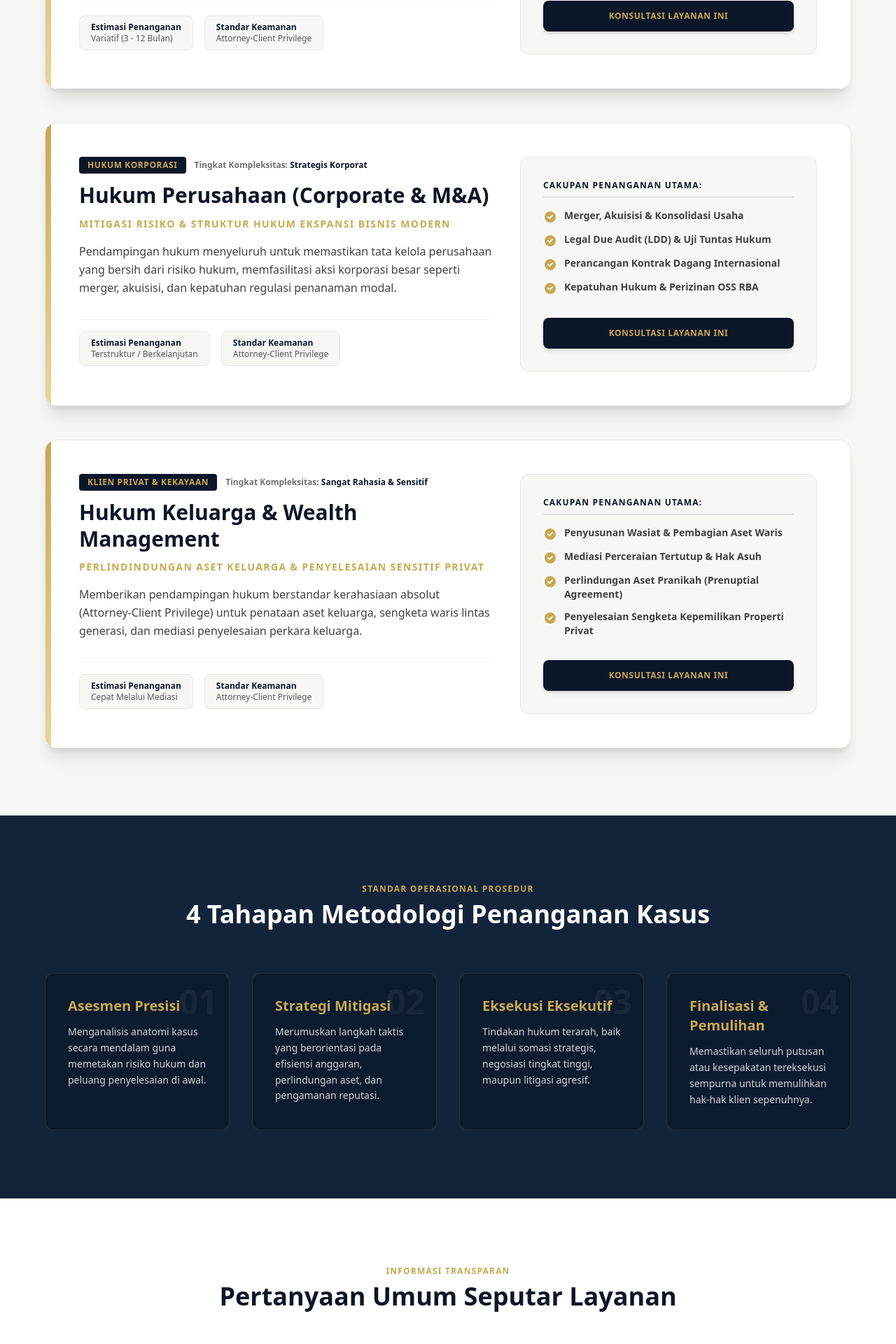
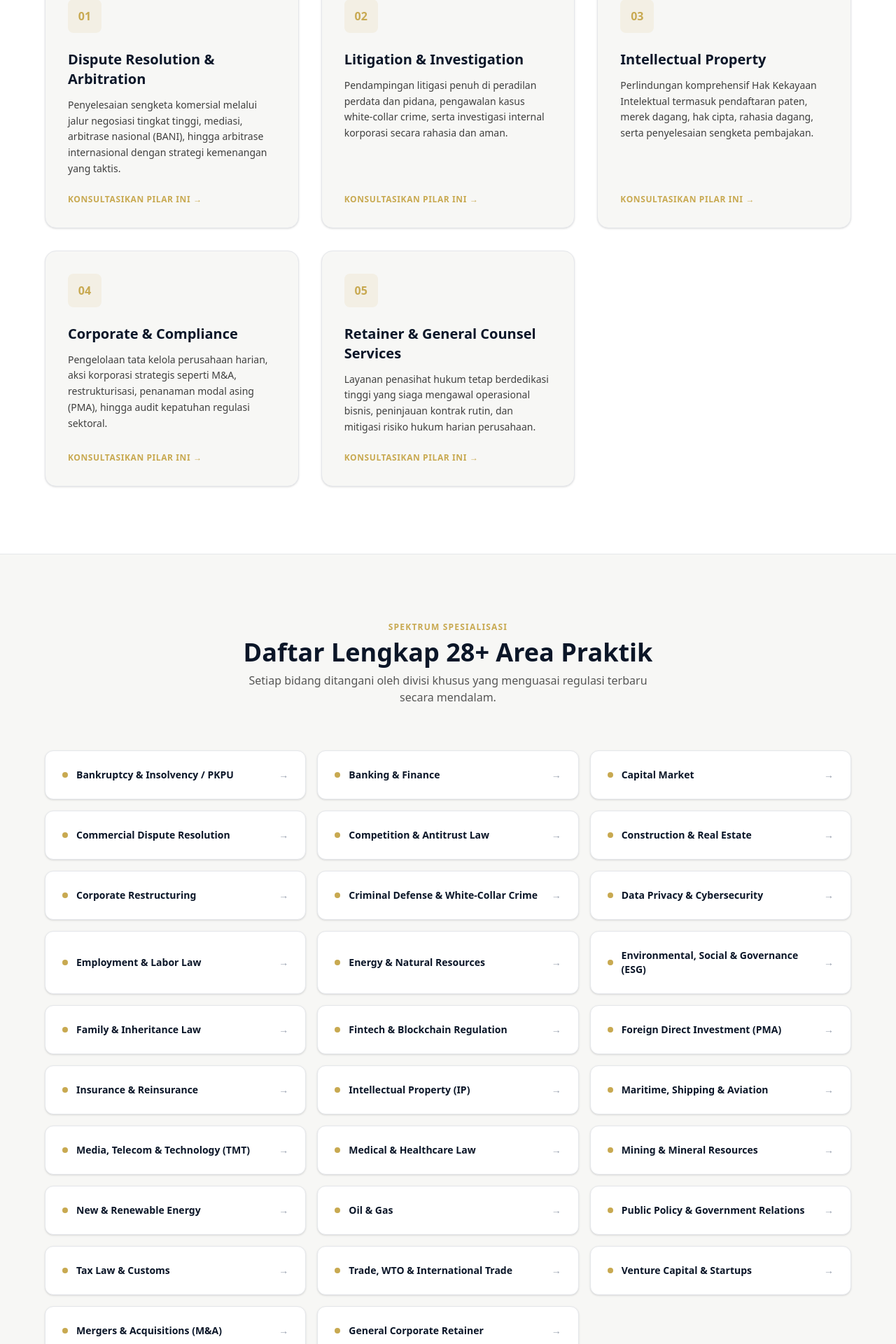
Before and after one commit to Muhtadin22/bhadrikalawfirm, a Next.js app: page /layanan in a window 1280 px wide. Shown: the part 860-2780 px from the top of the page at 70% size. Built offline with nearby package versions, Linux system fonts and the light colour scheme.

Commit message:
fix: update konten halaman terbaru

```diff
--- a/src/app/layanan/page.tsx
+++ b/src/app/layanan/page.tsx
@@ -1,196 +1,151 @@
 import React from 'react';
-import Navbar from '../../components/Navbar';
+import Navbar from '../components/Navbar';
 import Link from 'next/link';
 
 export default function LayananPage() {
-  const coreServices = [
-    {
-      category: "Litigasi & Sengketa",
-      title: "Litigasi Bisnis & Komersial",
-      subtitle: "Penyelesaian Sengketa Niaga Melalui Jalur Hukum & Alternatif (ADR)",
-      desc: "Menghadirkan representasi hukum yang agresif namun terukur dalam menghadapi sengketa komersial bernilai tinggi, klaim wanprestasi, penagihan piutang korporasi, hingga arbitrase nasional dan internasional.",
-      icon: "M13 7h8m0 0v8m0-8l-8 8-4-4-6 6",
-      complexity: "Tinggi (High Stakes)",
-      duration: "Variatif (3 - 12 Bulan)",
-      features: [
-        "Sengketa Kontrak & Wanprestasi Komersial",
-        "Penyelesaian Konflik Internal Pemegang Saham",
-        "Arbitrase (BANI & Lembaga Internasional)",
-        "Gugatan Kepailitan & PKPU Perusahaan"
-      ]
-    },
-    {
-      category: "Hukum Korporasi",
-      title: "Hukum Perusahaan (Corporate & M&A)",
-      subtitle: "Mitigasi Risiko & Struktur Hukum Ekspansi Bisnis Modern",
-      desc: "Pendampingan hukum menyeluruh untuk memastikan tata kelola perusahaan yang bersih dari risiko hukum, memfasilitasi aksi korporasi besar seperti merger, akuisisi, dan kepatuhan regulasi penanaman modal.",
-      icon: "M19 21V5a2 2 0 00-2-2H7a2 2 0 00-2 2v16m14 0h2m-2 0h-5m-9 0H3m2 0h5M9 7h1m-1 4h1m4-4h1m-1 4h1m-5 10v-5a1 1 0 011-1h2a1 1 0 011 1v5m-4 0h4",
-      complexity: "Strategis Korporat",
-      duration: "Terstruktur / Berkelanjutan",
-      features: [
-        "Merger, Akuisisi & Konsolidasi Usaha",
-        "Legal Due Audit (LDD) & Uji Tuntas Hukum",
-        "Perancangan Kontrak Dagang Internasional",
-        "Kepatuhan Hukum & Perizinan OSS RBA"
-      ]
-    },
-    {
-      category: "Klien Privat & Kekayaan",
-      title: "Hukum Keluarga & Wealth Management",
-      subtitle: "Perlindindungan Aset Keluarga & Penyelesaian Sensitif Privat",
-      desc: "Memberikan pendampingan hukum berstandar kerahasiaan absolut (Attorney-Client Privilege) untuk penataan aset keluarga, sengketa waris lintas generasi, dan mediasi penyelesaian perkara keluarga.",
-      icon: "M17 20h5v-2a3 3 0 00-5.356-1.857M17 20H7m10 0v-2c0-.656-.126-1.283-.356-1.857M7 20H2v-2a3 3 0 015.356-1.857M7 20v-2c0-.656.126-1.283.356-1.857m0 0a5.002 5.002 0 019.288 0M15 7a3 3 0 11-6 0 3 3 0 016 0zm6 3a2 2 0 11-4 0 2 2 0 014 0zM7 10a2 2 0 11-4 0 2 2 0 014 0z",
-      complexity: "Sangat Rahasia & Sensitif",
-      duration: "Cepat Melalui Mediasi",
-      features: [
-        "Penyusunan Wasiat & Pembagian Aset Waris",
-        "Mediasi Perceraian Tertutup & Hak Asuh",
-        "Perlindungan Aset Pranikah (Prenuptial Agreement)",
-        "Penyelesaian Sengketa Kepemilikan Properti Privat"
-      ]
-    }
-  ];
-
-  const faqs = [
-    {
-      q: "Bagaimana cara firma memastikan kerahasiaan dokumen sengketa saya?",
-      a: "Kami memegang teguh asas kerahasiaan mutlak (Attorney-Client Privilege) yang dilindungi oleh Undang-Undang Advokat. Seluruh dokumen fisik maupun digital disimpan dengan enkripsi militer dan protokol akses terbatas."
-    },
-    {
-      q: "Apakah seluruh perkara harus diselesaikan melalui jalur pengadilan (Litigasi)?",
-      a: "Tidak. Prinsip utama kami adalah mitigasi risiko. Jika sengketa dapat diselesaikan secara lebih cepat, efisien, dan menjaga reputasi melalui jalur non-litigasi (somasi, negosiasi, atau mediasi), maka opsi tersebut akan menjadi prioritas pertama."
-    },
-    {
-      q: "Bagaimana sistem perhitungan honorarium (fee) jasa hukum di Nusantara & Partners?",
-      a: "Kami menerapkan transparansi penuh. Skema biaya dapat berupa Retainer Fee (bulanan untuk korporasi), Hourly Rate, maupun Success Fee yang disepakati secara profesional dan tertulis di awal penugasan tanpa ada biaya tersembunyi."
-    }
+  const practiceAreas = [
+    "Bankruptcy & Insolvency / PKPU",
+    "Banking & Finance",
+    "Capital Market",
+    "Commercial Dispute Resolution",
+    "Competition & Antitrust Law",
+    "Construction & Real Estate",
+    "Corporate Restructuring",
+    "Criminal Defense & White-Collar Crime",
+    "Data Privacy & Cybersecurity",
+    "Employment & Labor Law",
+    "Energy & Natural Resources",
+    "Environmental, Social & Governance (ESG)",
+    "Family & Inheritance Law",
+    "Fintech & Blockchain Regulation",
+    "Foreign Direct Investment (PMA)",
+    "Insurance & Reinsurance",
+    "Intellectual Property (IP)",
+    "Maritime, Shipping & Aviation",
+    "Media, Telecom & Technology (TMT)",
+    "Medical & Healthcare Law",
+    "Mining & Mineral Resources",
+    "New & Renewable Energy",
+    "Oil & Gas",
+    "Public Policy & Government Relations",
+    "Tax Law & Customs",
+    "Trade, WTO & International Trade",
+    "Venture Capital & Startups",
+    "Mergers & Acquisitions (M&A)",
+    "General Corporate Retainer"
   ];
 
   return (
     <main className="font-sans text-charcoal bg-off-white min-h-screen flex flex-col">
       <Navbar />
 
-      {/* 1. PAGE HEADER */}
-      <section className="relative bg-navy-deep pt-32 pb-40 px-6 text-center overflow-hidden border-b-8 border-gold-metallic">
-        <div className="absolute inset-0 bg-[linear-gradient(to_right,#13233A_1px,transparent_1px),linear-gradient(to_bottom,#13233A_1px,transparent_1px)] bg-[size:4rem_4rem] [mask-image:radial-gradient(ellipse_60%_50%_at_50%_50%,#000_70%,transparent_100%)] opacity-20"></div>
+      {/* 1. HERO SECTION */}
+      <section className="relative bg-navy-deep pt-28 pb-36 px-6 text-center overflow-hidden border-b-8 border-gold-metallic">
+        <div className="absolute inset-0 bg-[url('https://www.transparenttextures.com/patterns/stardust.png')] opacity-10 mix-blend-overlay"></div>
+        <div className="absolute top-0 right-0 w-[500px] h-[500px] bg-gold-metallic/10 rounded-full blur-[140px] -translate-y-1/3 translate-x-1/4"></div>
 
         <div className="relative z-10 max-w-4xl mx-auto">
           <div className="mb-4 inline-flex items-center gap-2 px-4 py-2 rounded-full border border-gold-metallic/30 bg-gold-metallic/5 text-gold-metallic text-xs font-bold tracking-widest uppercase">
-            Direktori Praktik Hukum Komprehensif
+            Cakupan Layanan Hukum
           </div>
           <h1 className="text-4xl md:text-5xl lg:text-6xl font-extrabold text-white mb-6 tracking-tight">
-            Keahlian Hukum Presisi Tinggi <br/>Untuk <span className="text-transparent bg-clip-text bg-gradient-to-r from-gold-metallic to-gold-soft">Perlindungan Optimal</span>
+            Solusi Hukum Komprehensif & <br /><span className="text-transparent bg-clip-text bg-gradient-to-r from-gold-metallic to-gold-soft">Strategis Berstandar Global</span>
           </h1>
           <p className="text-lg text-gray-300 max-w-2xl mx-auto font-light leading-relaxed">
-            Menghadirkan pembelaan berlapis dengan standar operasional mutakhir, dirancang khusus untuk menghadapi tantangan hukum bisnis maupun privat yang paling kompleks.
+            Bhadrika Byakta Law Firm menghadirkan keahlian lintas sektor untuk mendampingi korporasi, institusi, dan klien privat dalam menghadapi tantangan hukum paling kompleks sekalipun.
           </p>
         </div>
       </section>
 
-      {/* 2. SERVICES DOSSIER CARDS (Main Section) */}
-      <section className="px-6 -mt-24 pb-24 z-25 relative">
-        <div className="max-w-6xl mx-auto space-y-12">
-          {coreServices.map((srv, idx) => (
-            <div key={idx} className="bg-white rounded-2xl shadow-xl border border-gray-200 p-8 lg:p-12 group hover:border-gold-metallic transition-all duration-500 relative overflow-hidden">
-
-              {/* Garis Aksen Vertikal Emas */}
-              <div className="absolute left-0 top-0 w-2 h-full bg-gradient-to-b from-gold-metallic to-gold-soft"></div>
-
-              <div className="flex flex-col lg:flex-row gap-10 items-start justify-between">
-
-                {/* Bagian Kiri: Deskripsi Utama */}
-                <div className="lg:w-7/12">
-                  <div className="flex items-center gap-3 mb-3">
-                    <span className="px-3 py-1 bg-navy-deep text-gold-metallic font-bold text-xs rounded uppercase tracking-wider">
-                      {srv.category}
-                    </span>
-                    <span className="text-xs font-semibold text-charcoal/60">Tingkat Kompleksitas: <span className="text-navy-deep font-bold">{srv.complexity}</span></span>
-                  </div>
-
-                  <h2 className="text-3xl font-extrabold text-navy-deep mb-3 leading-tight">{srv.title}</h2>
-                  <h3 className="text-sm font-bold text-gold-metallic uppercase tracking-widest mb-4">{srv.subtitle}</h3>
-                  <p className="text-charcoal/80 leading-relaxed text-base font-normal mb-8">{srv.desc}</p>
-
-                  <div className="flex flex-wrap gap-4 pt-4 border-t border-gray-100">
-                    <div className="text-xs bg-off-white px-4 py-2 rounded-lg border border-gray-200">
-                      <span className="block font-bold text-navy-deep">Estimasi Penanganan</span>
-                      <span className="text-charcoal/70">{srv.duration}</span>
-                    </div>
-                    <div className="text-xs bg-off-white px-4 py-2 rounded-lg border border-gray-200">
-                      <span className="block font-bold text-navy-deep">Standar Keamanan</span>
-                      <span className="text-charcoal/70">Attorney-Client Privilege</span>
-                    </div>
-                  </div>
-                </div>
-
-                {/* Bagian Kanan: Cakupan & Tombol Aksi */}
-                <div className="lg:w-5/12 w-full bg-off-white p-8 rounded-xl border border-gray-200 flex flex-col justify-between h-full">
-                  <div>
-                    <h4 className="text-xs font-bold text-navy-deep uppercase tracking-widest mb-4 border-b border-gray-300 pb-2">Cakupan Penanganan Utama:</h4>
-                    <ul className="space-y-3 mb-8">
-                      {srv.features.map((feat, i) => (
-                        <li key={i} className="flex items-start text-sm font-semibold text-charcoal/80">
-                          <svg className="w-5 h-5 text-gold-metallic mr-2.5 flex-shrink-0 mt-0.5" fill="currentColor" viewBox="0 0 20 20"><path fillRule="evenodd" d="M10 18a8 8 0 100-16 8 8 0 000 16zm3.707-9.293a1 1 0 00-1.414-1.414L9 10.586 7.707 9.293a1 1 0 00-1.414 1.414l2 2a1 1 0 001.414 0l4-4z" clipRule="evenodd"/></svg>
-                          {feat}
-                        </li>
-                      ))}
-                    </ul>
-                  </div>
-
-                  <Link href="/kontak" className="block text-center w-full py-3.5 px-4 bg-navy-deep text-gold-metallic font-bold rounded-lg hover:bg-[#13233A] hover:text-white transition-all shadow-md uppercase tracking-wider text-xs">
-                    Konsultasi Layanan Ini
-                  </Link>
-                </div>
-
-              </div>
-            </div>
-          ))}
-        </div>
-      </section>
-
-      {/* 3. METODOLOGI & PENDEKATAN FIRMA */}
-      <section className="py-24 bg-navy px-6 text-white border-y border-navy-deep">
+      {/* 2. KATEGORI LAYANAN UTAMA (5 PILAR) */}
+      <section className="py-24 px-6 bg-white border-b border-gray-200">
         <div className="max-w-6xl mx-auto">
           <div className="text-center mb-16">
-            <span className="text-gold-metallic font-bold tracking-widest uppercase text-xs mb-2 block">Standar Operasional Prosedur</span>
-            <h2 className="text-3xl md:text-4xl font-bold">4 Tahapan Metodologi Penanganan Kasus</h2>
+            <span className="text-gold-metallic font-bold tracking-widest uppercase text-xs mb-2 block">Pilar Keahlian Utama</span>
+            <h2 className="text-3xl md:text-4xl font-extrabold text-navy-deep">5 Modul Layanan Utama Firma</h2>
+            <p className="text-charcoal/70 max-w-xl mx-auto mt-2">Fondasi penanganan perkara yang ditangani langsung oleh para partner spesialis berpengalaman.</p>
           </div>
 
-          <div className="grid grid-cols-1 md:grid-cols-4 gap-8">
+          <div className="grid grid-cols-1 md:grid-cols-2 lg:grid-cols-3 gap-8">
             {[
-              { step: "01", title: "Asesmen Presisi", desc: "Menganalisis anatomi kasus secara mendalam guna memetakan risiko hukum dan peluang penyelesaian di awal." },
-              { step: "02", title: "Strategi Mitigasi", desc: "Merumuskan langkah taktis yang berorientasi pada efisiensi anggaran, perlindungan aset, dan pengamanan reputasi." },
-              { step: "03", title: "Eksekusi Eksekutif", desc: "Tindakan hukum terarah, baik melalui somasi strategis, negosiasi tingkat tinggi, maupun litigasi agresif." },
-              { step: "04", title: "Finalisasi & Pemulihan", desc: "Memastikan seluruh putusan atau kesepakatan tereksekusi sempurna untuk memulihkan hak-hak klien sepenuhnya." }
-            ].map((item, idx) => (
-              <div key={idx} className="relative p-8 border border-white/10 rounded-xl bg-navy-deep/60 hover:bg-navy-deep transition-colors">
-                <div className="text-5xl font-black text-white/5 absolute top-4 right-4 pointer-events-none select-none">{item.step}</div>
-                <h3 className="text-gold-metallic font-bold text-xl mb-3 relative z-10">{item.title}</h3>
-                <p className="text-gray-300 text-sm leading-relaxed relative z-10">{item.desc}</p>
+              {
+                title: "Dispute Resolution & Arbitration",
+                desc: "Penyelesaian sengketa komersial melalui jalur negosiasi tingkat tinggi, mediasi, arbitrase nasional (BANI), hingga arbitrase internasional dengan strategi kemenangan yang taktis."
+              },
+              {
+                title: "Litigation & Investigation",
+                desc: "Pendampingan litigasi penuh di peradilan perdata dan pidana, pengawalan kasus white-collar crime, serta investigasi internal korporasi secara rahasia dan aman."
+              },
+              {
+                title: "Intellectual Property",
+                desc: "Perlindungan komprehensif Hak Kekayaan Intelektual termasuk pendaftaran paten, merek dagang, hak cipta, rahasia dagang, serta penyelesaian sengketa pembajakan."
+              },
+              {
+                title: "Corporate & Compliance",
+                desc: "Pengelolaan tata kelola perusahaan harian, aksi korporasi strategis seperti M&A, restrukturisasi, penanaman modal asing (PMA), hingga audit kepatuhan regulasi sektoral."
+              },
+              {
+                title: "Retainer & General Counsel Services",
+                desc: "Layanan penasihat hukum tetap berdedikasi tinggi yang siaga mengawal operasional bisnis, peninjauan kontrak rutin, dan mitigasi risiko hukum harian perusahaan."
+              }
+            ].map((pillar, idx) => (
+              <div key={idx} className="bg-off-white p-8 rounded-2xl border border-gray-200 hover:border-gold-metallic transition-all shadow-sm flex flex-col justify-between">
+                <div>
+                  <div className="w-12 h-12 bg-gold-metallic/10 rounded-lg flex items-center justify-center text-gold-metallic font-bold mb-6">
+                    0{idx + 1}
+                  </div>
+                  <h3 className="text-xl font-bold text-navy-deep mb-3">{pillar.title}</h3>
+                  <p className="text-charcoal/80 text-sm leading-relaxed mb-6">{pillar.desc}</p>
+                </div>
+                <Link href="/kontak" className="text-gold-metallic font-bold text-xs uppercase tracking-wider flex items-center gap-1 hover:underline">
+                  Konsultasikan Pilar Ini <span>→</span>
+                </Link>
               </div>
             ))}
           </div>
         </div>
       </section>
 
-      {/* 4. FAQ SECTION (Frequently Asked Questions) */}
-      <section className="py-24 px-6 bg-white">
-        <div className="max-w-4xl mx-auto">
+      {/* 3. DAFTAR LENGKAP AREA PRAKTIK (28+ PRACTICE AREAS) */}
+      <section className="py-24 px-6 bg-off-white">
+        <div className="max-w-6xl mx-auto">
           <div className="text-center mb-16">
-            <span className="text-gold-metallic font-bold tracking-widest uppercase text-xs mb-2 block">Informasi Transparan</span>
-            <h2 className="text-3xl md:text-4xl font-extrabold text-navy-deep">Pertanyaan Umum Seputar Layanan</h2>
+            <span className="text-gold-metallic font-bold tracking-widest uppercase text-xs mb-2 block">Spektrum Spesialisasi</span>
+            <h2 className="text-3xl md:text-4xl font-extrabold text-navy-deep">Daftar Lengkap 28+ Area Praktik</h2>
+            <p className="text-charcoal/70 max-w-xl mx-auto mt-2">Setiap bidang ditangani oleh divisi khusus yang menguasai regulasi terbaru secara mendalam.</p>
           </div>
 
-          <div className="space-y-6">
-            {faqs.map((faq, idx) => (
-              <div key={idx} className="bg-off-white p-8 rounded-xl border border-gray-200">
-                <h3 className="text-xl font-bold text-navy-deep mb-3 flex items-start gap-3">
-                  <span className="text-gold-metallic font-black">Q.</span> {faq.q}
-                </h3>
-                <p className="text-charcoal/80 text-base leading-relaxed pl-7">{faq.a}</p>
-              </div>
+          <div className="grid grid-cols-1 sm:grid-cols-2 lg:grid-cols-3 gap-4">
+            {practiceAreas.map((area, index) => (
+              <Link
+                key={index}
+                href={`/layanan/detail?area=${encodeURIComponent(area.toLowerCase().replace(/[\s/]+/g, '-'))}`}
+                className="bg-white p-6 rounded-xl border border-gray-200 shadow-sm hover:border-gold-metallic hover:shadow-md transition-all flex items-center justify-between group"
+              >
+                <div className="flex items-center gap-3">
+                  <span className="w-2 h-2 rounded-full bg-gold-metallic group-hover:scale-125 transition-transform"></span>
+                  <span className="font-bold text-navy-deep text-sm group-hover:text-gold-metallic transition-colors">{area}</span>
+                </div>
+                <span className="text-gray-400 group-hover:text-gold-metallic transition-colors text-sm">→</span>
+              </Link>
             ))}
           </div>
+        </div>
+      </section>
+
+      {/* 4. SUB-HALAMAN DETAIL SERVICE & STUDI KASUS */}
+      <section className="py-20 px-6 bg-navy-deep text-white">
+        <div className="max-w-6xl mx-auto flex flex-col md:flex-row items-center justify-between gap-12">
+          <div>
+            <span className="text-gold-metallic font-bold tracking-widest uppercase text-xs mb-2 block">Transparansi Penanganan Perkara</span>
+            <h2 className="text-3xl font-extrabold mb-4">Butuh Penjelasan Cakupan & Studi Kasus Spesifik?</h2>
+            <p className="text-gray-300 max-w-xl text-sm leading-relaxed">
+              Setiap sub-halaman area praktik kami dilengkapi dengan rincian ruang lingkup layanan, metodologi penanganan risiko, serta rangkuman studi kasus sukses yang pernah diselesaikan oleh tim kami.
+            </p>
+          </div>
+          <Link href="/cases" className="bg-gradient-to-r from-gold-metallic to-gold-soft text-navy-deep font-bold py-4 px-8 rounded-lg hover:shadow-[0_0_20px_rgba(200,169,81,0.4)] transition-all whitespace-nowrap">
+            Read Our Cases & Portfolio
+          </Link>
         </div>
       </section>
 
@@ -199,7 +154,7 @@ export default function LayananPage() {
         <div className="max-w-6xl mx-auto grid grid-cols-1 md:grid-cols-4 gap-10 mb-12">
           <div className="md:col-span-2">
             <Link href="/" className="text-2xl font-bold text-white tracking-wide mb-4 block">
-              Nusantara <span className="text-gold-metallic">& Partners</span>
+              Bhadrika Byakta <span className="text-gold-metallic">Law Firm</span>
             </Link>
             <p className="text-gray-400 text-sm leading-relaxed max-w-sm">
               Firma hukum kelas atas yang berdedikasi memberikan solusi perlindungan aset dan penyelesaian sengketa dengan standar kerahasiaan dan profesionalisme internasional.
@@ -210,7 +165,7 @@ export default function LayananPage() {
             <ul className="space-y-2 text-sm text-gray-400">
               <li><Link href="/layanan" className="hover:text-gold-metallic transition">Area Praktik</Link></li>
               <li><Link href="/tentang" className="hover:text-gold-metallic transition">Profil Advokat</Link></li>
-              <li><Link href="/tim" className="hover:text-gold-metallic transition">Tim Kami</Link></li>
+              <li><Link href="/awards" className="hover:text-gold-metallic transition">Penghargaan</Link></li>
               <li><Link href="/kontak" className="hover:text-gold-metallic transition">Kontak & Lokasi</Link></li>
             </ul>
           </div>
@@ -224,7 +179,7 @@ export default function LayananPage() {
           </div>
         </div>
         <div className="max-w-6xl mx-auto text-center border-t border-white/10 pt-8 text-gray-500 text-sm">
-          &copy; {new Date().getFullYear()} Firma Hukum Nusantara & Partners. Seluruh hak cipta dilindungi undang-undang.
+          &copy; {new Date().getFullYear()} Bhadrika Byakta Law Firm. Seluruh hak cipta dilindungi undang-undang.
         </div>
       </footer>
     </main>
--- a/src/app/page.tsx
+++ b/src/app/page.tsx
@@ -308,7 +308,3 @@ export default function LandingPage() {
     </main>
   );
 }
-
-git add .
-git commit -m "fix: update konten halaman terbaru"
-git push origin main
```
